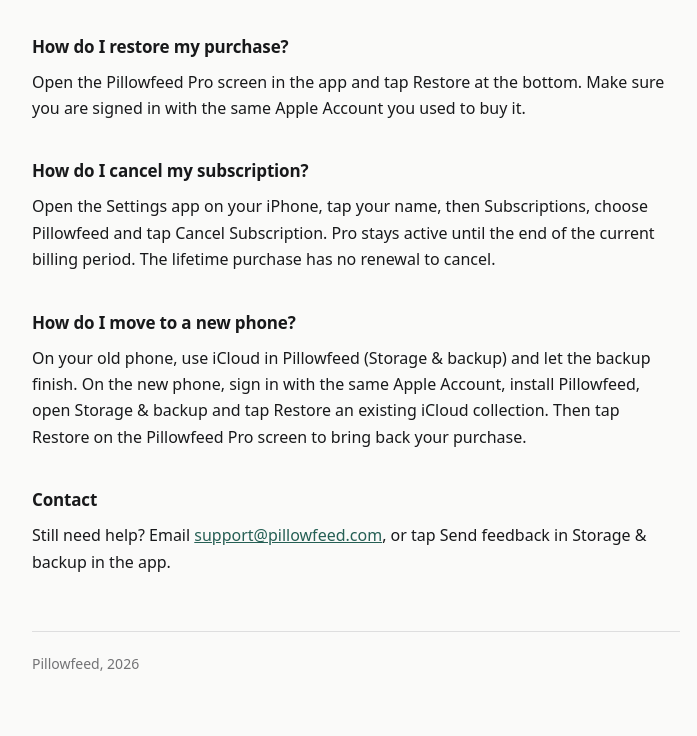
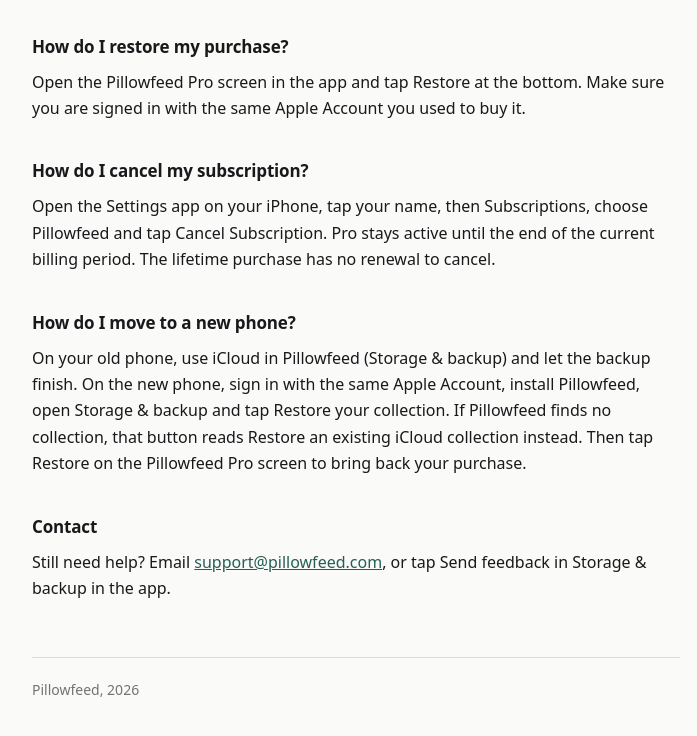
Before and after one commit to VyasSathya/pillowfeed-site, a plain HTML site: page support/index.html in a window 1280 px wide. Shown: the part 963-1699 px from the top of the page, without its empty margins (284-981 px from the left). Drawn offline with Linux system fonts and the light colour scheme; a web font is replaced by a local one.

Commit message:
Support: the restore button reads Restore your collection when one is found
Co-Authored-By: Claude Sonnet 5.5 <noreply@anthropic.com>

```diff
--- a/support/index.html
+++ b/support/index.html
@@ -49,7 +49,7 @@
 <p>Open the Settings app on your iPhone, tap your name, then Subscriptions, choose Pillowfeed and tap Cancel Subscription. Pro stays active until the end of the current billing period. The lifetime purchase has no renewal to cancel.</p>
 
 <h2>How do I move to a new phone?</h2>
-<p>On your old phone, use iCloud in Pillowfeed (Storage &amp; backup) and let the backup finish. On the new phone, sign in with the same Apple Account, install Pillowfeed, open Storage &amp; backup and tap Restore an existing iCloud collection. Then tap Restore on the Pillowfeed Pro screen to bring back your purchase.</p>
+<p>On your old phone, use iCloud in Pillowfeed (Storage &amp; backup) and let the backup finish. On the new phone, sign in with the same Apple Account, install Pillowfeed, open Storage &amp; backup and tap Restore your collection. If Pillowfeed finds no collection, that button reads Restore an existing iCloud collection instead. Then tap Restore on the Pillowfeed Pro screen to bring back your purchase.</p>
 
 <h2>Contact</h2>
 <p>Still need help? Email <a href="mailto:support@pillowfeed.com">support@pillowfeed.com</a>, or tap Send feedback in Storage &amp; backup in the app.</p>
```
